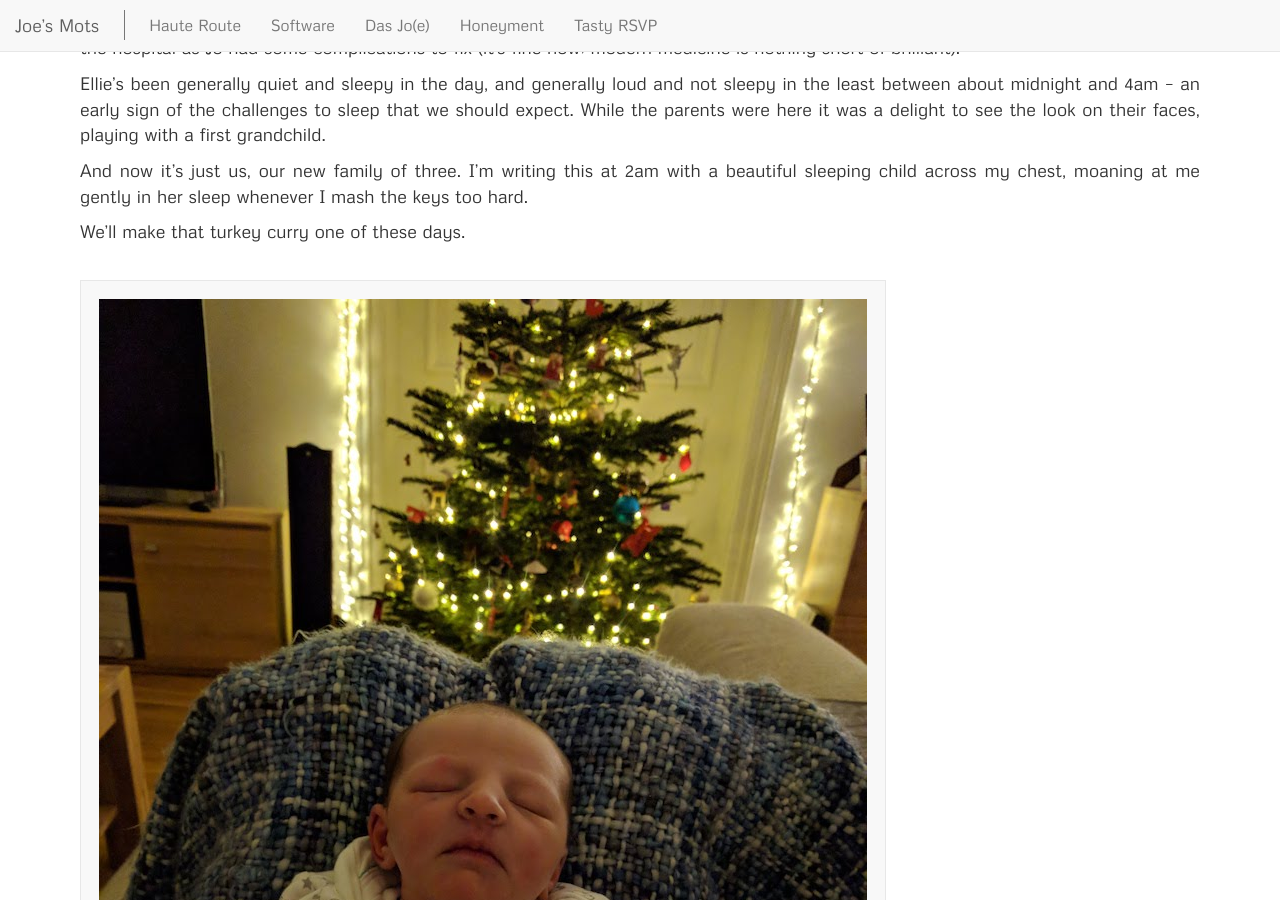
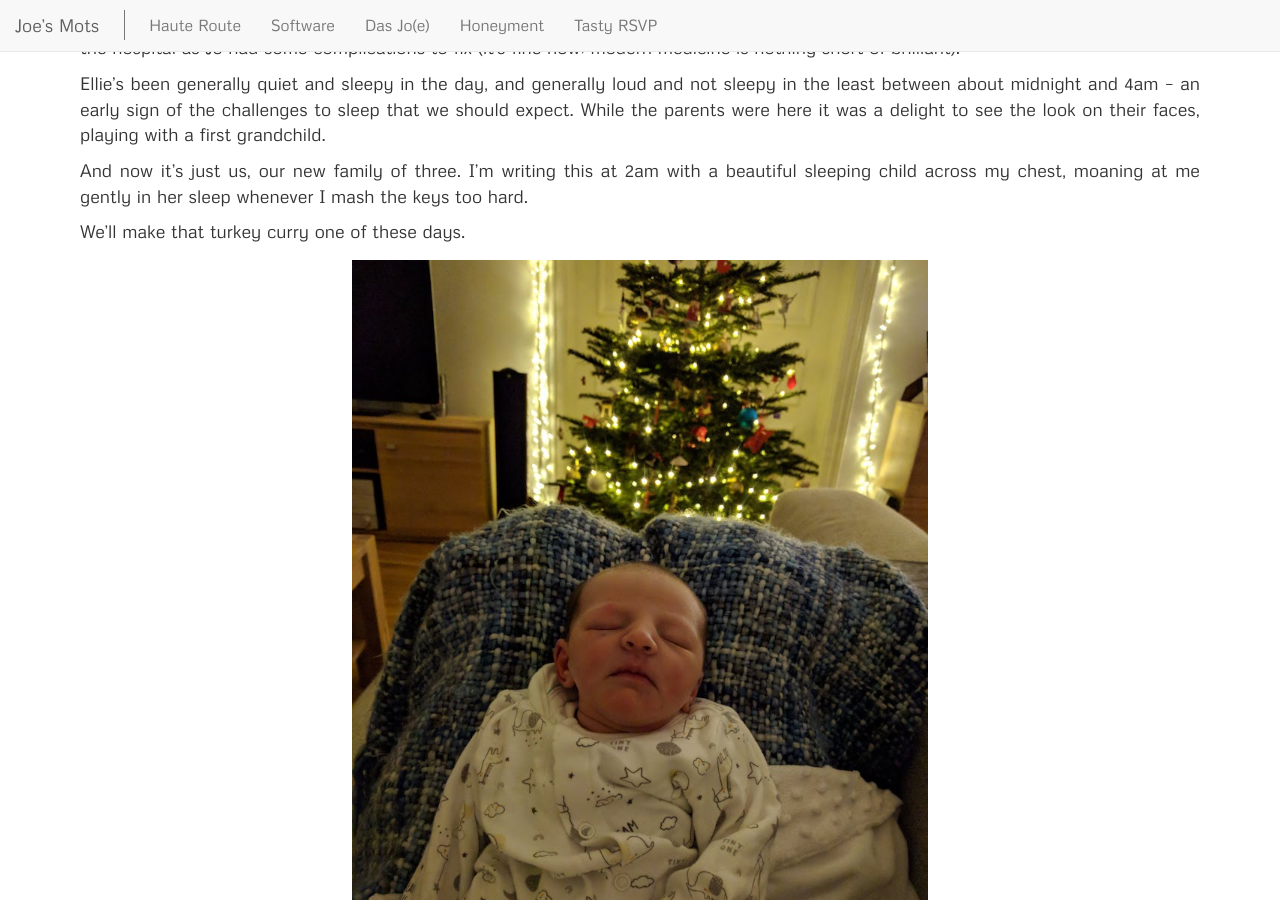
Before and after one commit to joekearney/joekearney.github.io, a Jekyll site: the page built from _posts/das-jo-e/2018-01-03-new-tiny-human.md, in a window 1280 px wide and 900 px high, scrolled down 2214 px. Built offline with Jekyll 4.4.1, drawn with Linux system fonts in a browser that asks for light colours.

Commit message:
footer image like title image

```diff
--- a/_layouts/post.html
+++ b/_layouts/post.html
@@ -18,7 +18,8 @@ layout: layout
 
     {{ content }}
 
-    {% include post-footer-embed.html footer_strava_embed=page.footer_strava_embed footer_image_img=page.footer_image_img footer_image_alt=page.footer_image_alt page-id=page.id %}
+    {% include post-header-image.html title_image_img=page.footer_image_img title_image_alt=page.footer_image_alt page-id=page.id title_image_max_height=page.footer_image_max_height title_image_flickr_url=page.footer_image_flickr_url title_image_flickr_picture=page.footer_image_flickr_picture title_image_flickr_album=include.footer_image_flickr_album %}
+    {% include post-footer-embed.html footer_strava_embed=page.footer_strava_embed page-id=page.id %}
 
     <div class='clearfix'></div>
 
```
Also changed, not shown: _posts/das-jo-e/2018-01-03-new-tiny-human.md (+1 -0 lines).
